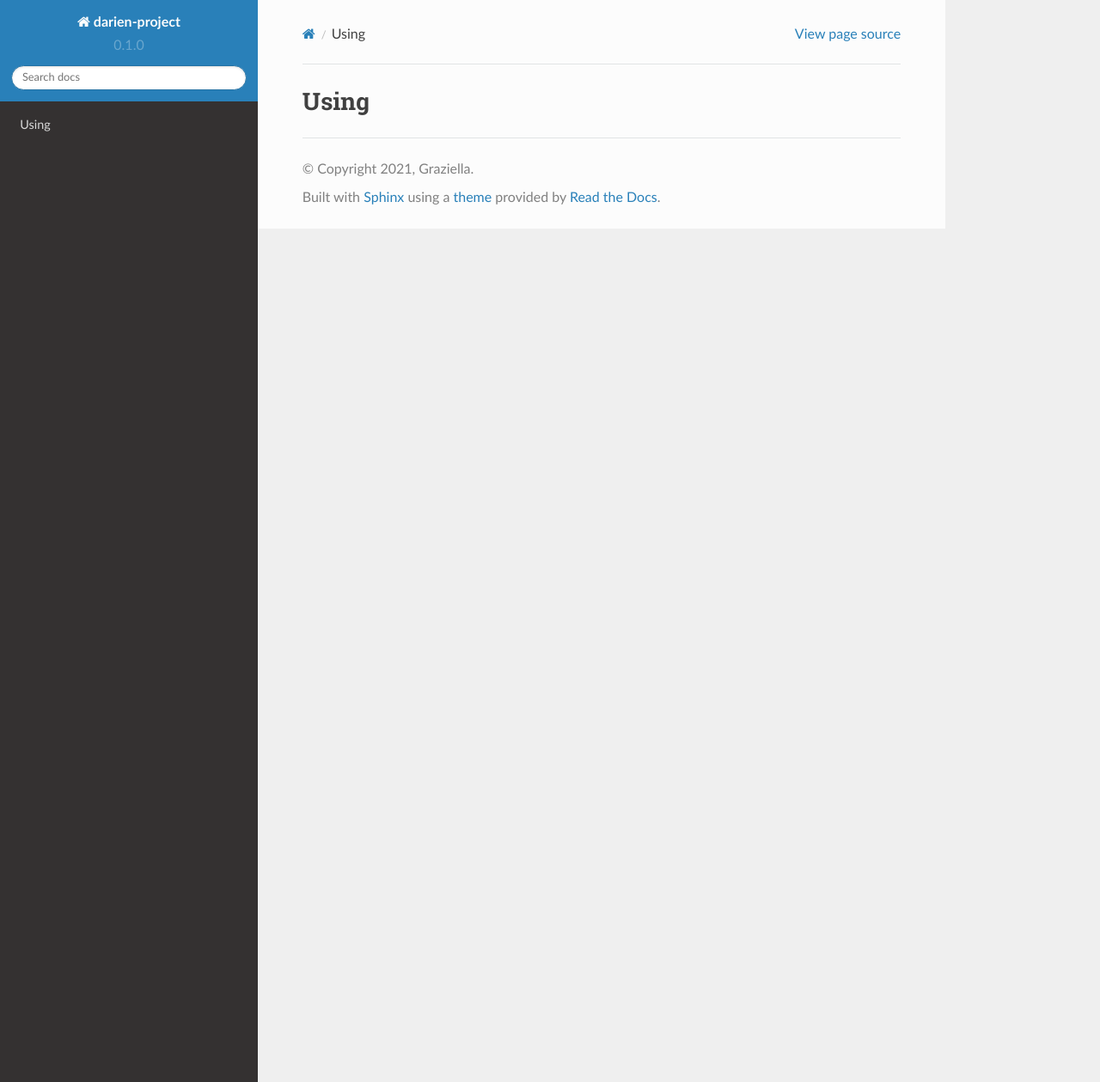
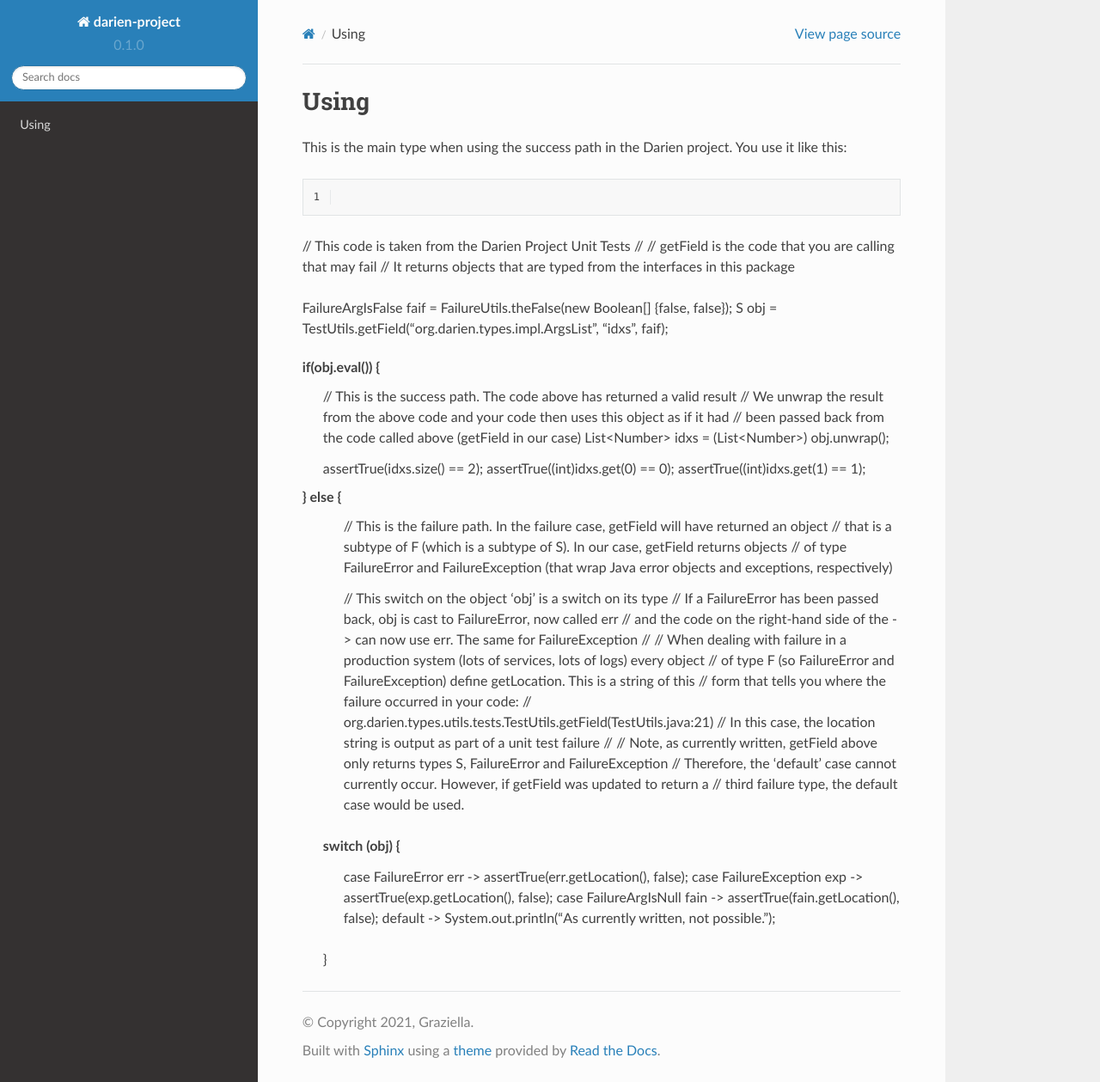
Before and after one commit to jh-evans/readthedocs, a Sphinx documentation site: the page built from docs/source/using.rst, in a window 1280 px wide and 1259 px high. Shown: the whole window at 86% size. Built offline with Sphinx 7.4.7 and the Read the Docs theme 2.0.0, drawn with Linux system fonts in a browser that asks for light colours.

Commit message:
Update using.rst

```diff
--- a/docs/source/using.rst
+++ b/docs/source/using.rst
@@ -1,2 +1,50 @@
 Using
 =====
+
+This is the main type when using the success path in the Darien project. You use it like this:
+
+.. code-block:: java
+   :linenos:
+
+// This code is taken from the Darien Project Unit Tests
+//
+// getField is the code that you are calling that may fail
+// It returns objects that are typed from the interfaces in this package
+
+FailureArgIsFalse faif = FailureUtils.theFalse(new Boolean[] {false, false});
+S obj = TestUtils.getField("org.darien.types.impl.ArgsList", "idxs", faif);
+
+if(obj.eval()) {
+    // This is the success path. The code above has returned a valid result
+    // We unwrap the result from the above code and your code then uses this object as if it had
+    // been passed back from the code called above (getField in our case)
+    List<Number> idxs = (List<Number>) obj.unwrap();
+
+    assertTrue(idxs.size() == 2);
+    assertTrue((int)idxs.get(0) == 0);
+    assertTrue((int)idxs.get(1) == 1);
+} else {
+     // This is the failure path. In the failure case, getField will have returned an object
+     // that is a subtype of F (which is a subtype of S). In our case, getField returns objects
+     // of type FailureError and FailureException (that wrap Java error objects and exceptions, respectively)
+
+     // This switch on the object 'obj' is a switch on its type
+     // If a FailureError has been passed back, obj is cast to FailureError, now called err
+     // and the code on the right-hand side of the -> can now use err. The same for FailureException
+     //
+     // When dealing with failure in a production system (lots of services, lots of logs) every object
+     // of type F (so FailureError and FailureException) define getLocation. This is a string of this
+     // form that tells you where the failure occurred in your code:
+     //   org.darien.types.utils.tests.TestUtils.getField(TestUtils.java:21)
+     // In this case, the location string is output as part of a unit test failure
+     //
+     // Note, as currently written, getField above only returns types S, FailureError and FailureException
+     // Therefore, the 'default' case cannot currently occur. However, if getField was updated to return a
+     // third failure type, the default case would be used.
+
+   switch (obj) {
+       case FailureError err -> assertTrue(err.getLocation(), false);
+       case FailureException exp -> assertTrue(exp.getLocation(), false);
+       case FailureArgIsNull fain -> assertTrue(fain.getLocation(), false);
+       default  -> System.out.println("As currently written, not possible.");
+   }
```
